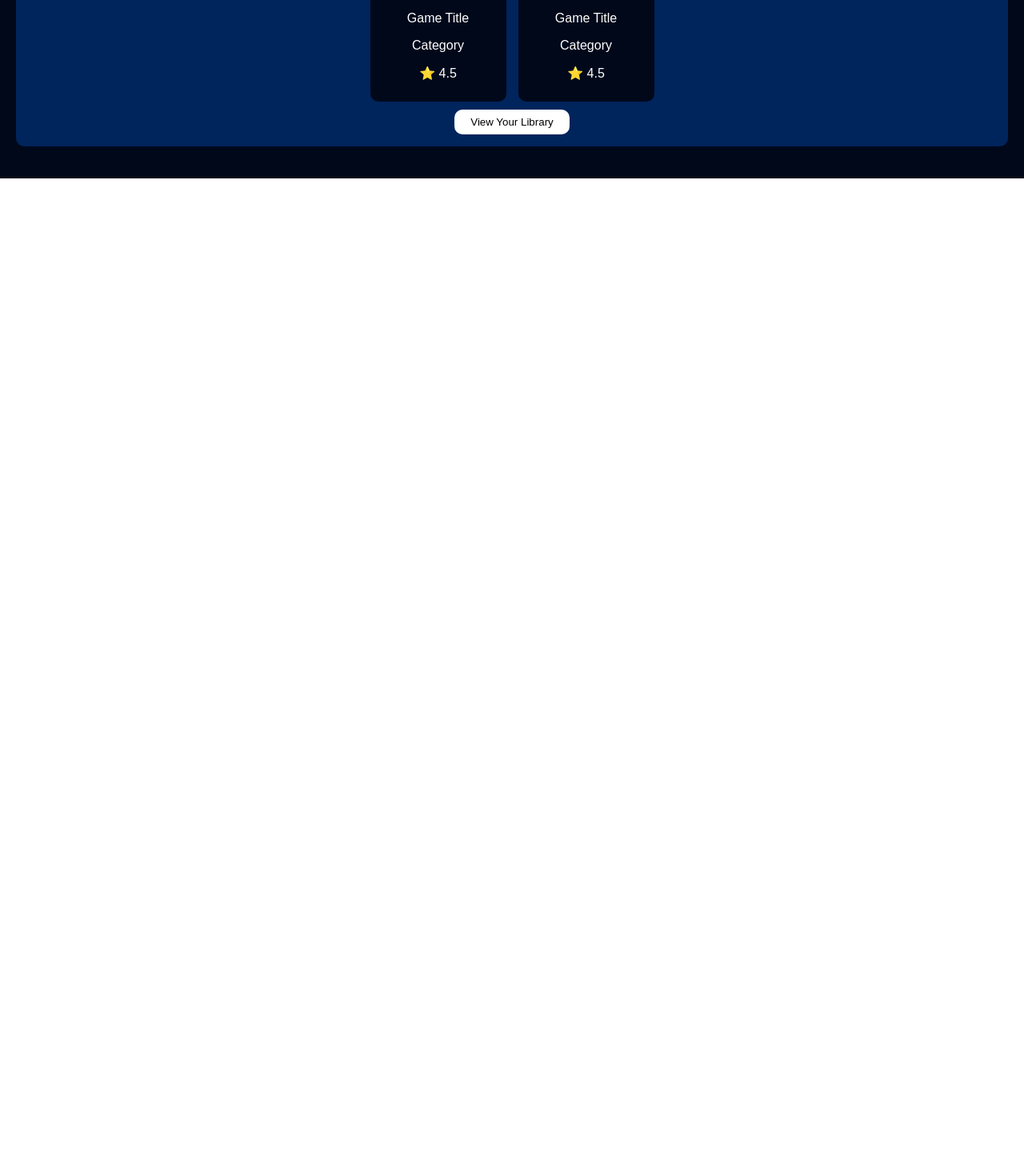
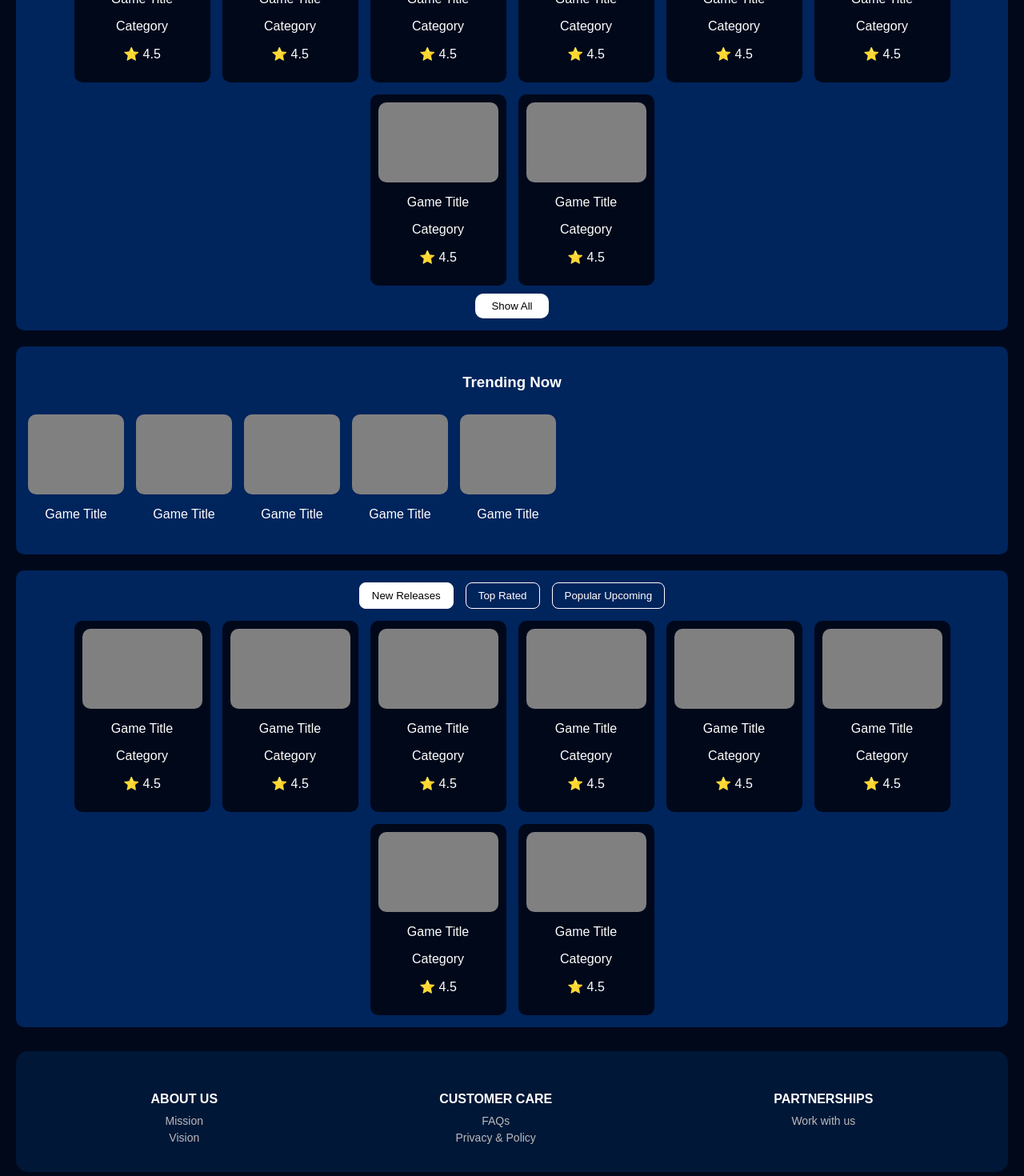
Before and after one commit to Blyn04/gamenation, a React (Create React App) app: page / in a window 1280 px wide. Shown: the part 1580-3050 px from the top of the page at 80% size. Before the commit the page ends 1803 px from the top, so only its background shows below. Built offline with nearby package versions, Linux system fonts and the light colour scheme.

Commit message:
HOMEPAGE UI UPDATE V1

```diff
--- a/src/components/HomePage.js
+++ b/src/components/HomePage.js
@@ -1,6 +1,7 @@
-import React from 'react';
+import React, { useState } from 'react';
 import '../styles/componentsStyle/HomePage.css';
 import HomeSlider from '../customs/HomeSlider';
+
 const dummyGames = Array(8).fill({
   title: "Game Title",
   category: "Category",
@@ -19,12 +20,14 @@ const GameCard = ({ title, category, rating }) => (
 );
 
 const HomePage = () => {
+  const [activeTab, setActiveTab] = useState("new");
+
   return (
     <div className="homepage">
-      {/* Banner Slider */}
-      <HomeSlider/>
+      {/* 🔹 Banner Slider */}
+      <HomeSlider />
 
-      {/* Most Popular Section */}
+      {/* 🔹 Most Popular */}
       <section className="game-section">
         <h3>Most Popular</h3>
         <div className="game-grid">
@@ -35,16 +38,85 @@ const HomePage = () => {
         <button className="show-all">Show All</button>
       </section>
 
-      {/* Your Library Section */}
+      {/* 🔹 Big Featured Banner */}
+      <section className="banner-slide">
+        <div className="banner-text">
+          <h2>Game Title</h2>
+          <p>Some description text here</p>
+        </div>
+        <div className="banner-image"></div>
+      </section>
+
+      {/* 🔹 Crossplay & DLCs */}
       <section className="game-section">
-        <h3>Your Gaming Library</h3>
+        <h3>Crossplay & DLCs</h3>
         <div className="game-grid">
           {dummyGames.map((game, idx) => (
             <GameCard key={idx} {...game} />
           ))}
         </div>
-        <button className="show-all">View Your Library</button>
+        <button className="show-all">Show All</button>
       </section>
+
+      {/* 🔹 Horizontal Carousel */}
+      <section className="game-section">
+        <h3>Trending Now</h3>
+        <div className="horizontal-scroll">
+          {dummyGames.slice(0, 5).map((game, idx) => (
+            <div className="carousel-card" key={idx}>
+              <div className="thumbnail"></div>
+              <p>{game.title}</p>
+            </div>
+          ))}
+        </div>
+      </section>
+
+      {/* 🔹 Tabs Section */}
+      <section className="game-section">
+        <div className="tabs">
+          <button
+            className={activeTab === "new" ? "active" : ""}
+            onClick={() => setActiveTab("new")}
+          >
+            New Releases
+          </button>
+          <button
+            className={activeTab === "top" ? "active" : ""}
+            onClick={() => setActiveTab("top")}
+          >
+            Top Rated
+          </button>
+          <button
+            className={activeTab === "popular" ? "active" : ""}
+            onClick={() => setActiveTab("popular")}
+          >
+            Popular Upcoming
+          </button>
+        </div>
+        <div className="game-grid">
+          {dummyGames.map((game, idx) => (
+            <GameCard key={idx} {...game} />
+          ))}
+        </div>
+      </section>
+
+      {/* 🔹 Footer */}
+      <footer className="footer">
+        <div>
+          <h4>ABOUT US</h4>
+          <p>Mission</p>
+          <p>Vision</p>
+        </div>
+        <div>
+          <h4>CUSTOMER CARE</h4>
+          <p>FAQs</p>
+          <p>Privacy & Policy</p>
+        </div>
+        <div>
+          <h4>PARTNERSHIPS</h4>
+          <p>Work with us</p>
+        </div>
+      </footer>
     </div>
   );
 };
--- a/src/styles/componentsStyle/HomePage.css
+++ b/src/styles/componentsStyle/HomePage.css
@@ -98,6 +98,61 @@
   margin-top: 10px;
 }
 
+/* Horizontal Scroll */
+.horizontal-scroll {
+  display: flex;
+  gap: 15px;
+  overflow-x: auto;
+  padding: 10px 0;
+}
+
+.carousel-card {
+  min-width: 120px;
+  text-align: center;
+}
+
+/* Tabs */
+.tabs {
+  display: flex;
+  justify-content: center;
+  gap: 15px;
+  margin-bottom: 15px;
+}
+
+.tabs button {
+  background: none;
+  border: 1px solid white;
+  padding: 8px 15px;
+  border-radius: 8px;
+  color: white;
+  cursor: pointer;
+}
+
+.tabs .active {
+  background: white;
+  color: black;
+}
+
+/* Footer */
+.footer {
+  background-color: #001737;
+  padding: 30px;
+  display: flex;
+  justify-content: space-around;
+  margin-top: 30px;
+  border-radius: 15px;
+}
+
+.footer h4 {
+  margin-bottom: 10px;
+}
+
+.footer p {
+  margin: 5px 0;
+  font-size: 14px;
+  color: #bbb;
+}
+
 /* Responsive */
 @media (max-width: 768px) {
   .banner-slide {
```
